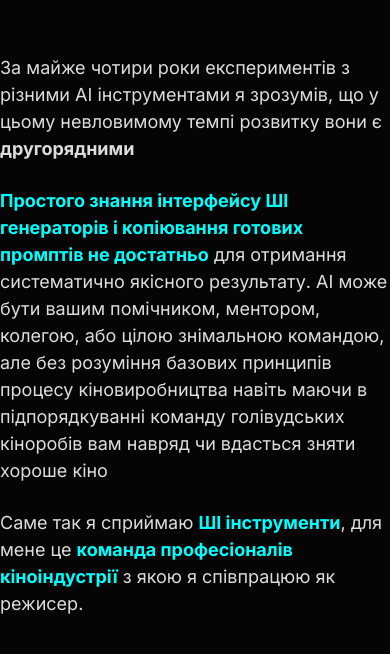
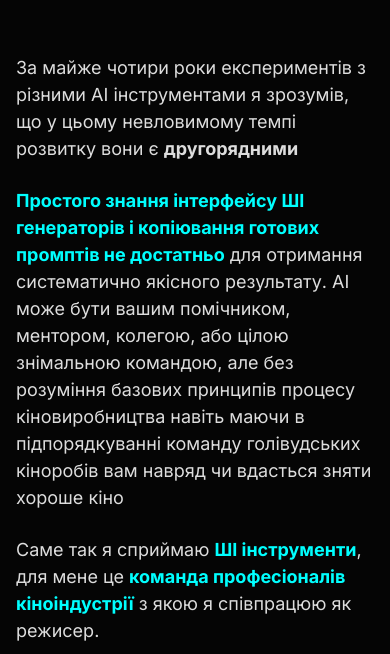
Before and after one commit to HoshovskyiV/hoshovskyi.pro, a website: page index.html in a window 390 px wide. Shown: the part 840-1494 px from the top of the page. Drawn offline with Linux system fonts and the light colour scheme.

Commit message:
Preserve horizontal padding on section spacing

```diff
--- a/styles.css
+++ b/styles.css
@@ -41,7 +41,7 @@ body {
 }
 
 .section-spacing {
-    padding: 80px 0;
+    padding-block: 80px;
 }
 
 /* HEADER / HERO SECTION */
@@ -404,6 +404,11 @@ footer {
 
 /* --- MOBILE ADAPTATION --- */
 @media (max-width: 768px) {
+    .container {
+        padding-left: calc(16px + env(safe-area-inset-left));
+        padding-right: calc(16px + env(safe-area-inset-right));
+    }
+
     h1 {
         font-size: 32px;
         word-wrap: break-word;
@@ -419,7 +424,7 @@ footer {
     }
 
     .section-spacing {
-        padding: 50px 0;
+        padding-block: 50px;
     }
 
     .info-boxes {
```
